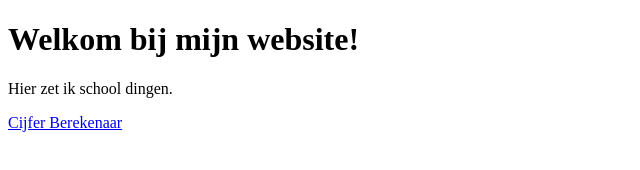
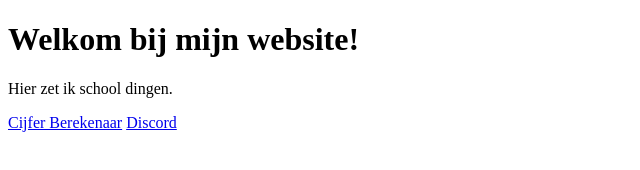
Before and after one commit to WhyNotDogieSchool/WhyNotDogieSchool.github.io, a plain HTML site: page index.html in a window 1280 px wide. Shown: the full height of the page, 0-640 px from the left. Drawn offline with Linux system fonts and the light colour scheme.

Commit message:
Update index.html

```diff
--- a/index.html
+++ b/index.html
@@ -8,6 +8,7 @@
 <h1>Welkom bij mijn website!</h1>
 <p>Hier zet ik school dingen.</p>
 <a href="./cijferberekening.html">Cijfer Berekenaar</a>
+<a href="./discord">Discord</a>
 
 </body>
 </html>
```
